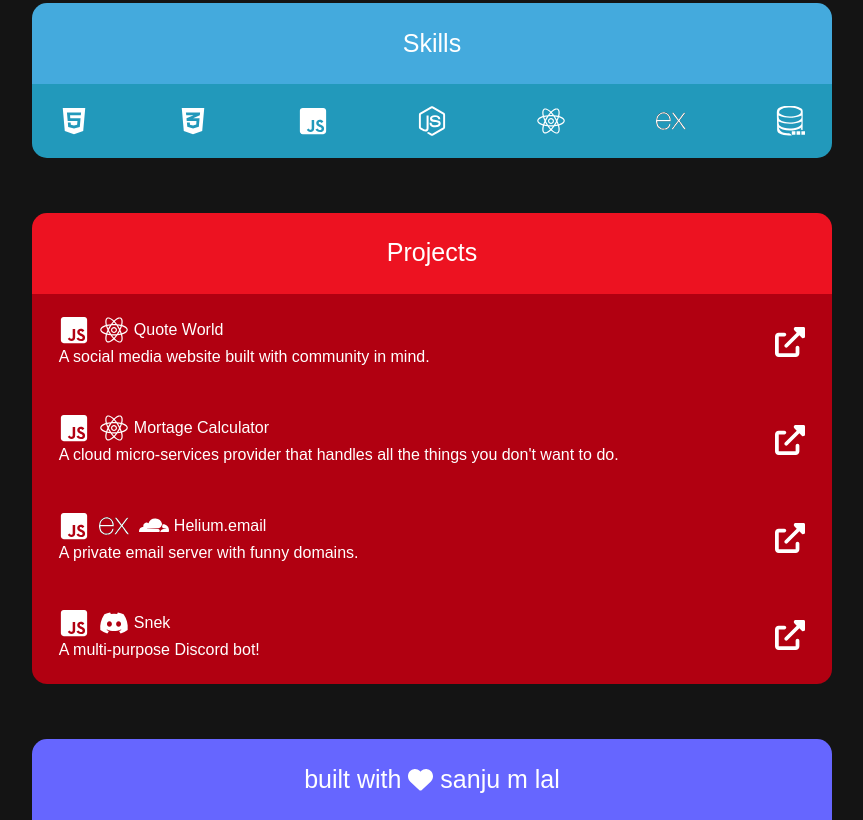
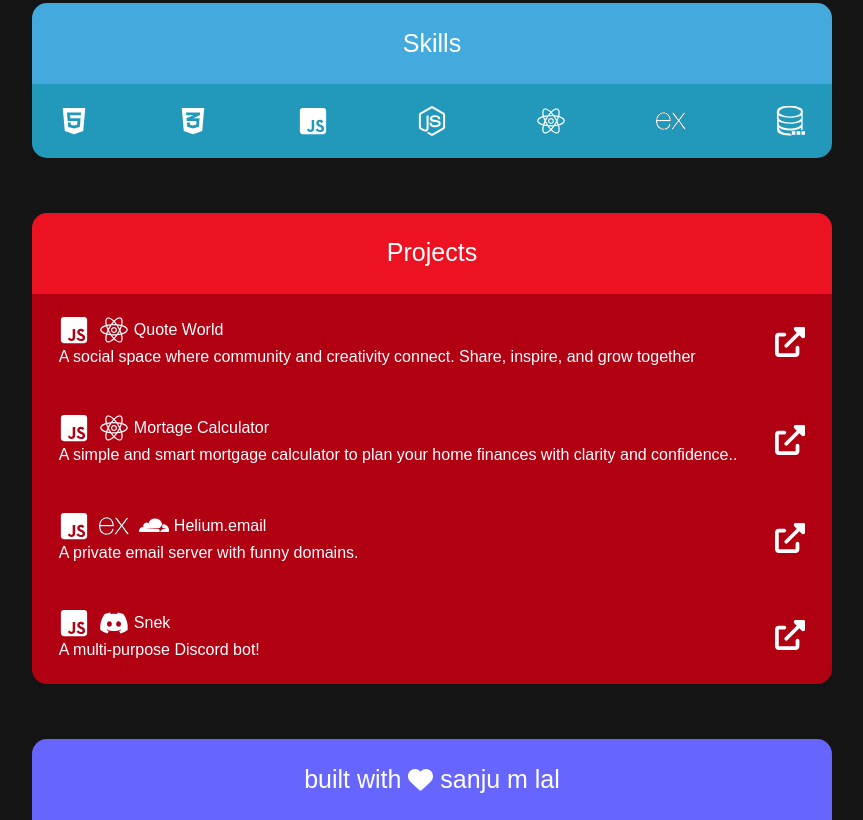
Before and after one commit to sanjumlal/portfolio, a plain HTML site: page index.html in a window 1280 px wide. Shown: the part 588-1408 px from the top of the page, without its empty margins (208-1071 px from the left). Drawn offline with nearby package versions, Linux system fonts and the light colour scheme.

Commit message:
Update of Portfolio

```diff
--- a/index.html
+++ b/index.html
@@ -173,7 +173,7 @@
                             <p class="project-name">Quote World</p>
                         </div>
                         <div>
-                            <p class="project-sub">A social media website built with community in mind.</p>
+                            <p class="project-sub">A social space where community and creativity connect. Share, inspire, and grow together</p>
                         </div>
                     </div>
                     <div class="d-flex flex-row align-items-center article article-socials"><a
@@ -209,8 +209,7 @@
                             <p class="project-name">Mortage Calculator</p>
                         </div>
                         <div>
-                            <p class="project-sub">A cloud micro-services provider that handles all the things you don't
-                                want to do.</p>
+                            <p class="project-sub">A simple and smart mortgage calculator to plan your home finances with clarity and confidence..</p>
                         </div>
                     </div>
                     <div class="d-flex flex-row align-items-center article article-socials" style="margin-left: 10px;">
```
